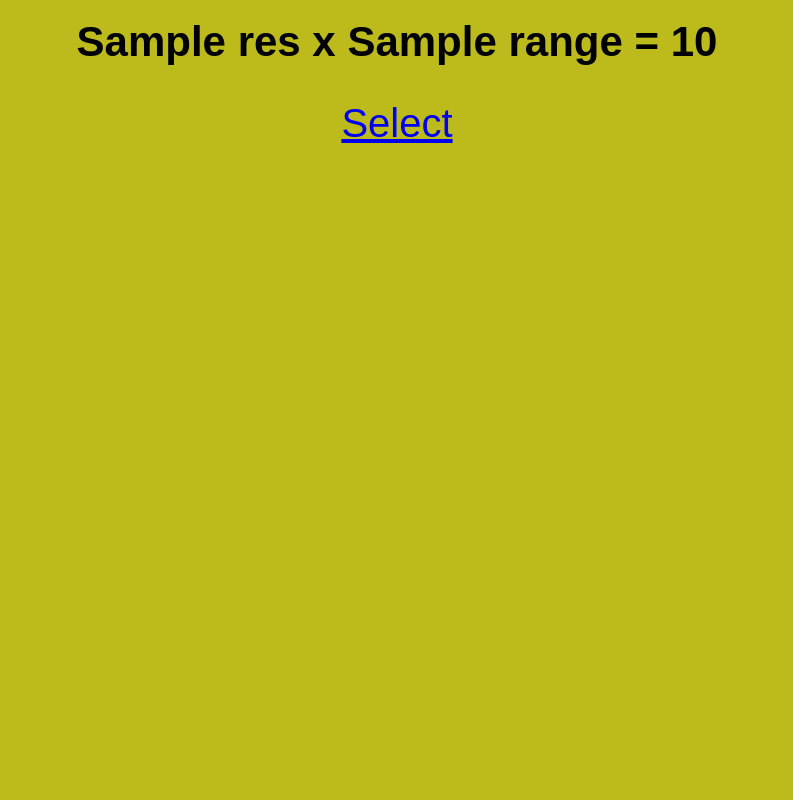
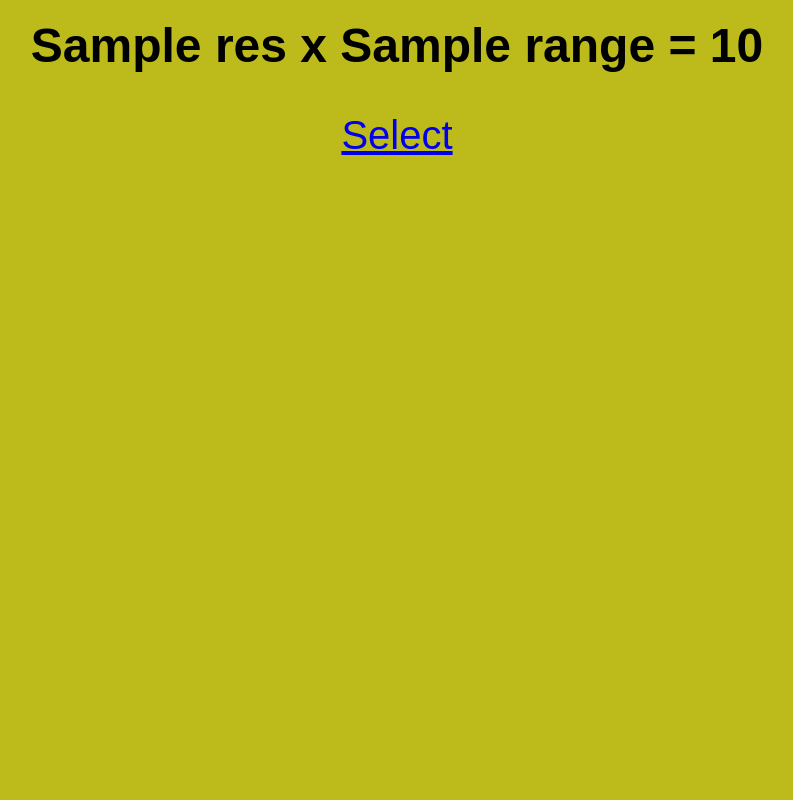
Before and after one commit to GovardhanGattu/tables, a Django app: template tables/templates/tables/tables.html in a window 1280 px wide. Shown: the whole page, without its empty margins (243-1036 px from the left). Run offline with Django 3.2, Linux system fonts and the light colour scheme; the template is opened without the code that fills it: most values are stand-ins (such as "Sample title", 1, 10 or a date in 2020); some libraries are stand-ins or nearby versions.

Commit message:
first commit

```diff
--- a/tables/templates/tables/tables.html
+++ b/tables/templates/tables/tables.html
@@ -16,19 +16,17 @@
 		margin-left:auto;
 		margin-right:auto;
 		padding:10px;
-		overflow:hidden;
-	}
+		}
     	.container{
 
-    		margin:all;
-    		resize: vertical;
+    		resize: all;
 
-    		font-size: 28;
+    		font-size: 32;
     	}
 
-    	h{
+    	hgroup{
     		font-size: 40;
-    		overflow: hidden;
+
     		font-color: black;
     	}
 </style>
@@ -44,7 +42,7 @@
 
 
 		</h2>
-		<h><a href="{% url 'select' %}">Select</a></h>
+		<hgroup><a href="{% url 'select' %}">Select</a></hgroup>
 	</div>
 </body>
 
```
